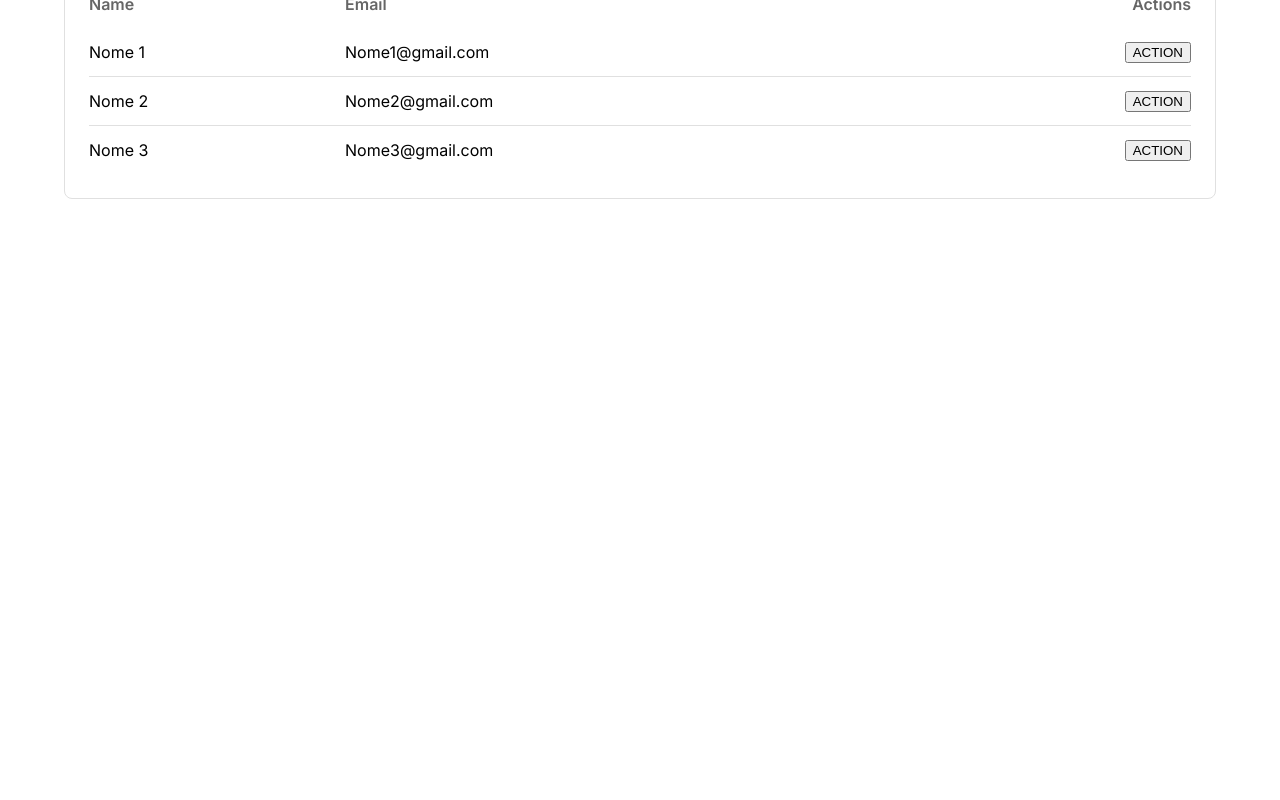
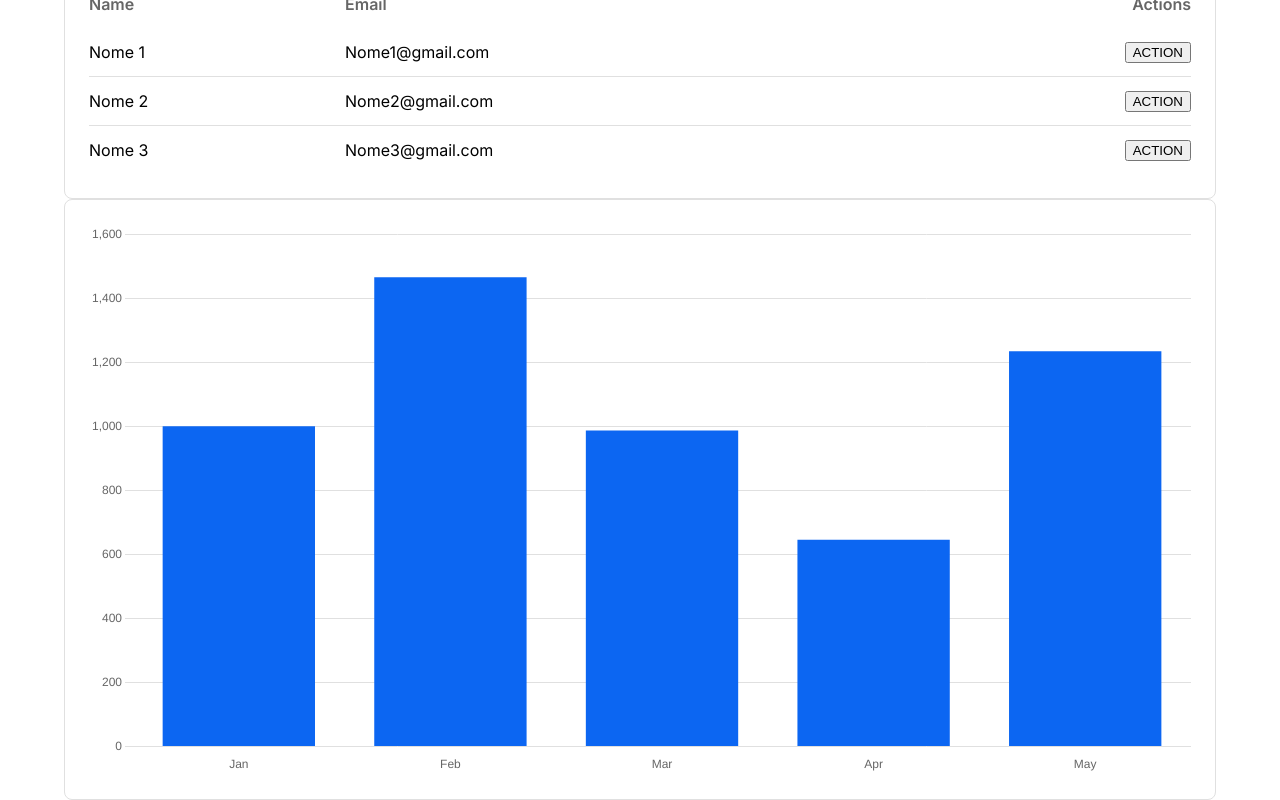
Before and after one commit to liviams-work/dnc-sales-dashboard-livia, a React (Vite) app: page /home in a window 1280 px wide. Shown: the part 483-1283 px from the top of the page. Before the commit the page ends 800 px from the top, so only its background shows below. Built offline with nearby package versions, Linux system fonts and the light colour scheme.

Commit message:
Feat: Chart Component

```diff
--- a/package.json
+++ b/package.json
@@ -13,7 +13,9 @@
     "@emotion/react": "^11.14.0",
     "@emotion/styled": "^11.14.1",
     "@mui/material": "^9.2.0",
+    "chart.js": "^4.5.1",
     "react": "^19.2.0",
+    "react-chartjs-2": "^5.3.1",
     "react-dom": "^19.2.0",
     "react-router-dom": "^7.13.1",
     "styled-components": "^6.3.11"
--- /dev/null
+++ b/src/components/CustomChart.tsx
@@ -0,0 +1,83 @@
+import { useTheme } from 'styled-components'
+import {
+  Chart as ChartJS,
+  CategoryScale,
+  LinearScale,
+  BarElement,
+  PointElement,
+  LineElement,
+  Title,
+  Tooltip,
+  Legend,
+} from 'chart.js'
+
+import { Line } from 'react-chartjs-2'
+import { Bar } from 'react-chartjs-2'
+import type { CustomChartProps } from '@/types'
+
+ChartJS.register(
+  CategoryScale,
+  LinearScale,
+  BarElement,
+  PointElement,
+  LineElement,
+  Title,
+  Tooltip,
+  Legend
+)
+
+function CustomChart(props: CustomChartProps) {
+  const { data, labels, type } = props
+  const theme = useTheme()
+  const options = {
+    responsive: true,
+    scaleShowVerticalLines: false,
+    scales: {
+      x: {
+        border: {
+          display: false,
+        },
+        grid: {
+          display: false,
+        },
+        ticks: {
+          color: theme.typographies.subtitle,
+        },
+      },
+      y: {
+        border: {
+          display: false,
+        },
+        grid: {
+          color: theme.appDefaultStroke,
+        },
+        ticks: {
+          color: theme.typographies.subtitle,
+        },
+      },
+    },
+    plugins: {
+      legend: {
+        display: false,
+      },
+    },
+  }
+  const chartData = {
+    labels,
+    datasets: [
+      {
+        data: data,
+        borderColor: 'rgb(12,112,245)',
+        backgroundColor: 'rgba(12,102,242, 1)',
+      },
+    ],
+  }
+
+  return type === 'bar' ? (
+    <Bar options={options} data={chartData} />
+  ) : (
+    <Line options={options} data={chartData} />
+  )
+}
+
+export default CustomChart
--- a/src/components/index.ts
+++ b/src/components/index.ts
@@ -1,5 +1,6 @@
 export { default as AvatarsList } from './AvatarList'
 export { default as CustomTable } from './CustomTable'
+export { default as CustomChart } from './CustomChart'
 export { default as FormComponents } from './FormComponents'
 export { default as Header } from './Header'
 export * from './BannerImage'
--- a/src/pages/Home.tsx
+++ b/src/pages/Home.tsx
@@ -1,4 +1,10 @@
-import { AvatarsList, CardComponent, CustomTable, Header } from '@/components'
+import {
+  AvatarsList,
+  CardComponent,
+  CustomChart,
+  CustomTable,
+  Header,
+} from '@/components'
 import { Container } from '@mui/material'
 import { currencyConverter } from '@/utils'
 
@@ -55,6 +61,13 @@
             rows={mockTableData.rows}
           />
         </CardComponent>
+        <CardComponent>
+          <CustomChart
+            labels={['Jan', 'Feb', 'Mar', 'Apr', 'May']}
+            data={[1000.12, 1465.57, 987.3, 645.89, 1234.56]}
+            type="bar"
+          />
+        </CardComponent>
       </Container>
     </>
   )
--- /dev/null
+++ b/src/types/customChart.d.ts
@@ -0,0 +1,5 @@
+export interface CustomChartProps {
+  labels: string[]
+  data: number[]
+  type: 'line' | 'bar'
+}
--- a/src/types/index.ts
+++ b/src/types/index.ts
@@ -1,4 +1,5 @@
 export * from './avatarsList'
+export * from './customChart'
 export * from './customTable'
 export * from './theme'
 export * from './typographies'
```
Also changed, not shown: 1 other file (tests, documents, lock files or other folders).
